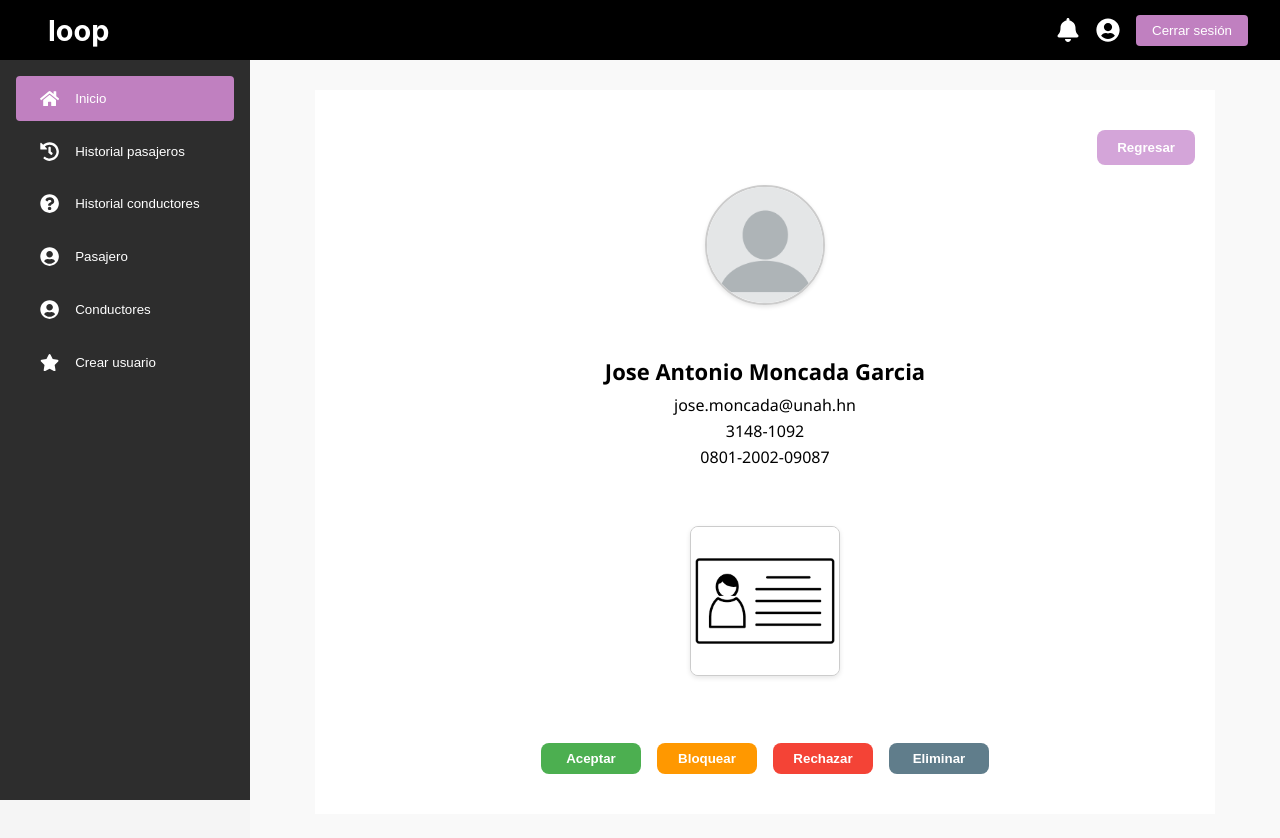
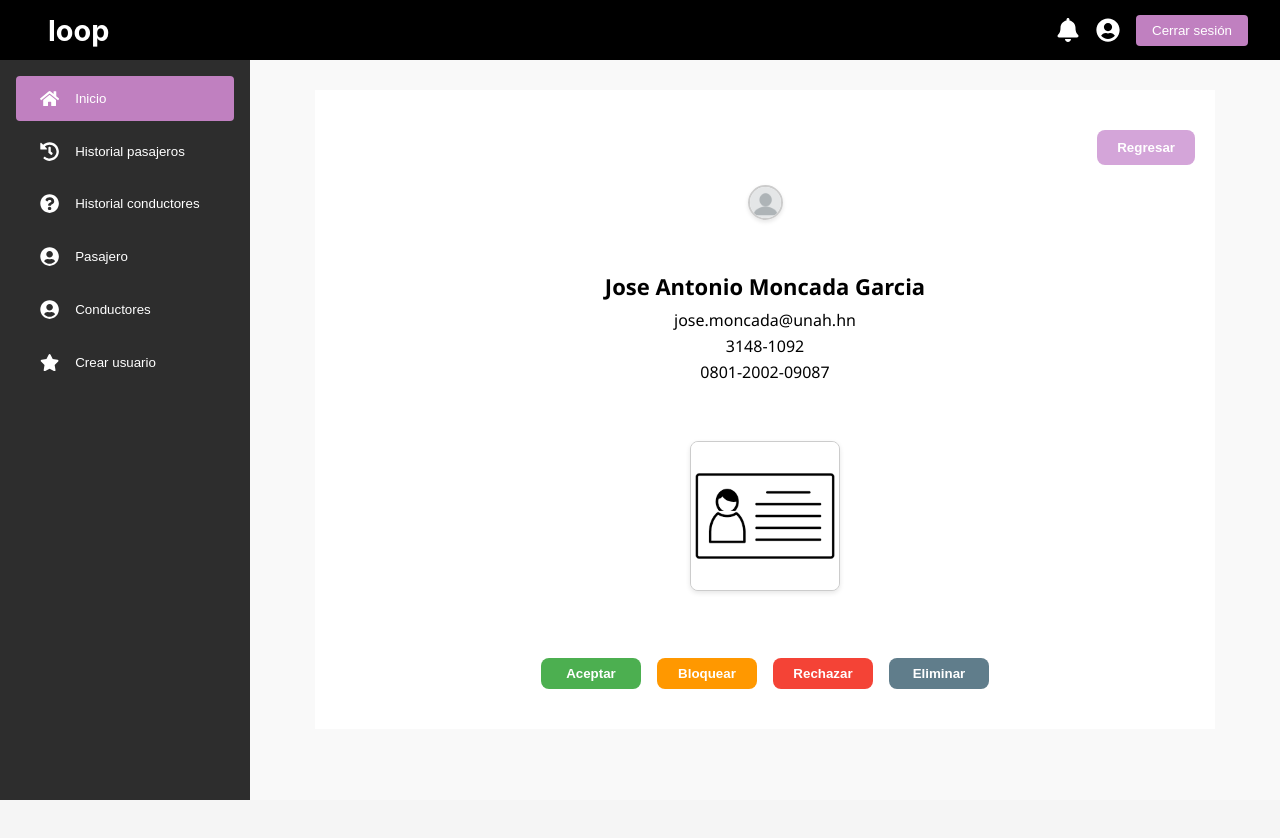
Before and after one commit to valeriap14/Frontend_carpool, a React (Create React App) app: page /Admi/InfoPasajero in a window 1280 px wide. Shown: the top 838 px of the page. After the commit the page ends 800 px from the top, so only its background shows below. Built offline with nearby package versions, Linux system fonts and the light colour scheme.

Commit message:
fotos de los perfiles conductor y pasajeros cargadas

```diff
--- a/src/pages/ConfirmarReserva.js
+++ b/src/pages/ConfirmarReserva.js
@@ -1,6 +1,7 @@
 import { useEffect, useState } from 'react';
 import api from '../api/api';
 import '../styles/ConfirmarReserva.css';
+import ImagenPerfil from '../pages/fotoPerfil';
 
 function ConfirmarReserva({ viaje, onClose }) {
   const [detalle, setDetalle] = useState(null);
@@ -53,7 +54,8 @@ function ConfirmarReserva({ viaje, onClose }) {
         <h2 className="reserva-titulo">Confirmar Reserva</h2>
 
         <div className="reserva-conductor">
-          <img src={conductor.fotoPerfil || '/default-avatar.png'} alt="Conductor" className="conductor-foto" />
+          <ImagenPerfil id={conductor.id} className="conductor-foto" alt={`${conductor.nombre} ${conductor.apellido}`} />
+
           <div className="conductor-info">
             <h3>{conductor.nombre} {conductor.apellido}</h3>
             <p className="conductor-rating">4.7</p>
--- a/src/pages/InicioConductor.js
+++ b/src/pages/InicioConductor.js
@@ -7,6 +7,7 @@ import MapaRuta from './MapaRuta';
 import api from '../api/api';
 import CardViajeEnCurso from '../pages/CardViajeEnCurso';
 import SolicitudesReserva from './SolicitudesReserva';
+import ImagenPerfil from '../pages/fotoPerfil';
 
 function InicioConductor() {
   const [showModal, setShowModal] = useState(false);
@@ -249,7 +250,11 @@ function InicioConductor() {
         </div>
         <div className="header-right">
           <FaBell className="icon-notification" />
-          <FaUserCircle className="icon-profile" />
+          <ImagenPerfil
+            id={JSON.parse(localStorage.getItem('usuario'))?.id}
+            alt="Foto del conductor"
+            className="avatar-circle"
+          />
           <button className="logout-btn" onClick={handleCerrarSesion}>Cerrar sesión</button>
         </div>
       </header>
--- a/src/pages/InicioPasajero.js
+++ b/src/pages/InicioPasajero.js
@@ -4,6 +4,7 @@ import {FaBell, FaUserCircle, FaHome, FaHistory,FaStar, FaQuestionCircle, FaSear
 import api from '../api/api';
 import '../styles/InicioPasajero.css';
 import ConfirmarReserva from '../pages/ConfirmarReserva';
+import ImagenPerfil from '../pages/fotoPerfil';
 
 function InicioPasajero() {
   const [searchParams, setSearchParams] = useState({
@@ -55,7 +56,11 @@ function InicioPasajero() {
         </div>
         <div className="header-right">
           <FaBell className="icon-notification" />
-          <FaUserCircle className="icon-profile" />
+          <ImagenPerfil
+            id={JSON.parse(localStorage.getItem('usuario'))?.id}
+            alt="Foto del conductor"
+            className="avatar-circle"
+          />
           <button className="logout-btn" onClick={handleCerrarSesion}>Cerrar sesión</button>
         </div>
       </header>
@@ -103,11 +108,7 @@ function InicioPasajero() {
                     <div key={viaje.id} className="trip-card">
                       <div className="trip-header">
                         <div className="driver-info">
-                          <img
-                            src={viaje.conductor.fotoPerfil || '/default-avatar.png'}
-                            alt="Conductor"
-                            className="driver-avatar"
-                          />
+                          <ImagenPerfil id={viaje.conductor.id} className="driver-avatar" alt="Foto del conductor" />
                           <div className="driver-details">
                             <h3 className="driver-name">{viaje.conductor.nombre}</h3>
                             <div className="driver-rating">
--- a/src/pages/SolicitudesReserva.js
+++ b/src/pages/SolicitudesReserva.js
@@ -1,6 +1,7 @@
 import { useEffect, useState } from 'react';
 import api from '../api/api';
 import '../styles/SolicitudesReserva.css';
+import ImagenPerfil from '../pages/fotoPerfil';
 
 function SolicitudesReserva({ conductorId }) {
   const [solicitudes, setSolicitudes] = useState([]);
@@ -20,15 +21,13 @@ function SolicitudesReserva({ conductorId }) {
 
   useEffect(() => {
     cargarSolicitudes();
-    // Opcional: cargar cada cierto tiempo para "actualizar"
-    const interval = setInterval(cargarSolicitudes, 30000); // cada 30 seg
+    const interval = setInterval(cargarSolicitudes, 30000);
     return () => clearInterval(interval);
   }, []);
 
   const responderSolicitud = async (id, estado) => {
     try {
       await api.put(`/reservas/responder/${id}`, { estado });
-      // Refrescar la lista después de responder
       cargarSolicitudes();
     } catch (error) {
       console.error('Error respondiendo solicitud:', error);
@@ -46,11 +45,8 @@ function SolicitudesReserva({ conductorId }) {
         const pasajero = solicitud.Usuario;
         return (
           <div key={solicitud.id} className="solicitud-card">
-            <img
-              src={pasajero.fotoPerfil || '/default-avatar.png'}
-              alt={`${pasajero.nombre} ${pasajero.apellido}`}
-              className="foto-pasajero"
-            />
+            <ImagenPerfil id={pasajero.id} className="driver-avatar" alt={`${pasajero.nombre} ${pasajero.apellido}`} />
+
             <div className="info-pasajero">
               <h3>{pasajero.nombre} {pasajero.apellido}</h3>
               <p>{solicitud.mensaje || 'Solicita unirse a tu viaje'}</p>
--- a/src/styles/ConfirmarReserva.css
+++ b/src/styles/ConfirmarReserva.css
@@ -28,13 +28,15 @@
   gap: 1rem;
 }
 
-.conductor-foto {
-  width: 55px;
-  height: 55px;
+.avatar-circle {
   border-radius: 50%;
   object-fit: cover;
-  border: 2px solid #a1dab4;
+  border: 1px solid #ccc;
+  cursor: pointer;
+  width: 35px !important;
+  height: 35px !important;
 }
+
 
 .conductor-info h3 {
   margin: 0;
--- a/src/styles/InicioConductor.css
+++ b/src/styles/InicioConductor.css
@@ -66,6 +66,15 @@ body {
   font-size: 1.5rem;
   color: white;
   cursor: pointer;
+}
+
+.avatar-circle {
+  border-radius: 50%;
+  object-fit: cover;
+  border: 1px solid #ccc;
+  cursor: pointer;
+  width: 35px !important;
+  height: 35px !important;
 }
 
 .logout-btn {
--- a/src/styles/InicioPasajero.css
+++ b/src/styles/InicioPasajero.css
@@ -218,11 +218,11 @@
 }
 
 .driver-avatar {
-  width: 40px;
-  height: 40px;
+  width: 36px;
+  height: 36px;
   border-radius: 50%;
-  margin-right: 10px;
   object-fit: cover;
+  border: 1px solid #ccc;
 }
 
 @media (max-width: 1024px) {
--- a/src/styles/SolicitudesReserva.css
+++ b/src/styles/SolicitudesReserva.css
@@ -17,12 +17,12 @@
 }
 
 
-.foto-pasajero {
-  width: 60px;
-  height: 60px;
+.driver-avatar {
+  width: 36px;
+  height: 36px;
   border-radius: 50%;
   object-fit: cover;
-  margin-right: 16px;
+  border: 1px solid #ccc;
 }
 
 .info-pasajero h3 {
```
